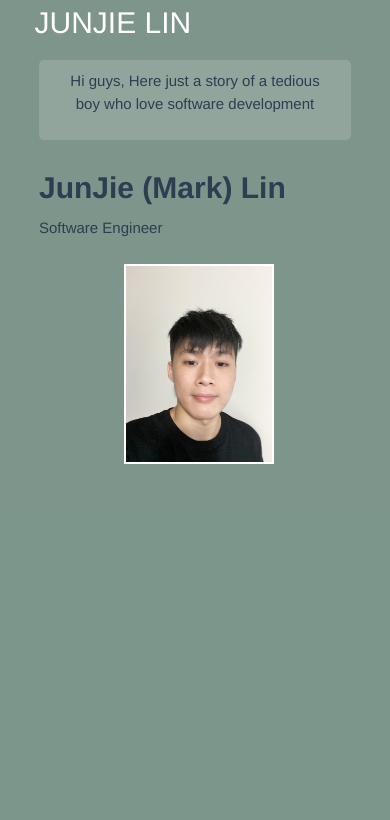
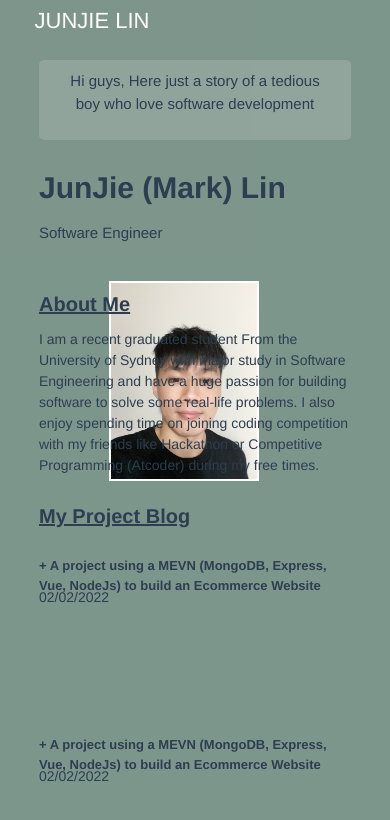
Before and after one commit to MarkYnot/profilioWeb, a Vue app in the folder client/: page /resume in a window 390 px wide. Shown: the top 820 px of the page. Built offline with nearby package versions, Linux system fonts and the light colour scheme; what vue-cookies, vue-mini-player would draw is missing.

Commit message:
update resume

```diff
--- a/client/src/components/hearder.vue
+++ b/client/src/components/hearder.vue
@@ -31,7 +31,7 @@
             >
                 <a-sub-menu >
                     <span slot="title" >
-                    <a-icon type="alert" theme="outlined" :style="{fontSize:'21px', color:'white'}" />
+                    <a-icon class="mobileList" type="menu" theme="outlined"/>
                     </span>
 
                     <a-menu-item key="setting:1">
@@ -62,7 +62,6 @@
           hasPhoto: false,
           photoCorrect: false,
           windowWidth: window.innerWidth
-
        }
 
     },
@@ -103,7 +102,7 @@
   padding: 0;
   line-height: 4.5vh;
   width: 100%;
-  overflow: hidden;
+  overflow: visible;
   text-align: center;
   border-bottom: 0px;
   border-top:0px;
@@ -135,9 +134,16 @@
   position: relative;
 
   margin-top: 11px;
-  // float:right;
   grid-column: 4;
   grid-row: 1;
+}
+
+.mobileList{
+  font-size:21px;
+  color:white;
+    @media screen and (max-width:280){
+         font-size: 10px;
+   }
 }
 
 // .searchBar{
--- a/client/src/views/resume.vue
+++ b/client/src/views/resume.vue
@@ -13,7 +13,7 @@
 
 
       <button class="rSideBarButton" @click="toggleCollapsed" :style="collapsed?'color: black' :'color: white'">
-              <a-icon :style="{fontSize:'24px',marginTop:'5px'}" :type="collapsed ? 'close' : 'menu-fold'" /></button>
+              <a-icon class="foldList" :style="{fontSize:'24px',marginTop:'5px'}" :type="collapsed ? 'close' : 'menu-fold'" /></button>
 
 
 
@@ -39,8 +39,47 @@
                 <img alt="" src="../assets/me.jpg"/>
             </div>
 
-        </div>
+            <div class="aboutMe">
+                 <p>About Me</p>
+                 <span>I am a recent graduated student From the University of Sydney with major study in Software Engineering and have a huge passion for building software to solve some real-life problems. I also enjoy spending time on joining coding competition with my friends like Hackathon or Competitive Programming (Atcoder) during my free times.</span>
 
+
+
+                 <p>My Project Blog</p>
+                 <div class="projectList" >
+                    <p> + A project using a MEVN (MongoDB, Express, Vue, NodeJs) to build an Ecommerce Website</p><br/><br/>
+                    <span>02/02/2022</span>
+                </div>
+
+                <div class="projectList" >
+                    <p> + A project using a MEVN (MongoDB, Express, Vue, NodeJs) to build an Ecommerce Website</p><br/><br/>
+                    <span>02/02/2022</span>
+                </div>
+
+                <div class="projectList" >
+                    <p> + A project using a MEVN (MongoDB, Express, Vue, NodeJs) to build an Ecommerce Website</p><br/><br/>
+                    <span>02/02/2022</span>
+                </div>
+
+                <div class="projectList" >
+                    <p> + A project using a MEVN (MongoDB, Express, Vue, NodeJs) to build an Ecommerce Website</p><br/><br/>
+                    <span>02/02/2022</span>
+                </div>
+
+
+                   <p>My habit</p>
+                   <span>Playing video game (puzzle and rogue-like), listening to music (Lo-fi), reading book (specially sci-fi), manga/anime, doing programming challenge (like Competitive Programming ) and learning about the computer</span>
+
+
+                    <p>I'm on the Internet</p>
+                     <!-- <ul>
+                        <li>hahah</li>
+                     </ul> -->
+            </div>
+
+
+
+   </div>
 </div>
 </template>
 
@@ -56,7 +95,8 @@ import '../assets/css/video.css'
           collapsed: false,
           allVideo:[],
           User:[],
-          collectionList:[]
+
+
        }
     },
 
@@ -82,6 +122,7 @@ import '../assets/css/video.css'
 </script>
 
 <style lang="scss" scoped>
+
  body{
   line-height:0;
 }
@@ -98,6 +139,7 @@ import '../assets/css/video.css'
   grid-template-rows: 60px 92%;
   background: rgba(86, 118, 105, 0.768);
   overflow-y: scroll;
+  overflow-x: scroll;
 }
 
  .hpHeader{
@@ -106,13 +148,13 @@ import '../assets/css/video.css'
     grid-column: 2/3;
     background: transparent;
     float:right;
+    // opacity: 0.4;
     // border-bottom: 2px solid #dbdbdb;
 }
 
 .rSideBarButton{
   width: 3vw;
   height: 3.6vh;
-  // background: black;
   background: none;
   border: 0;
   border-radius: 50%;
@@ -133,6 +175,10 @@ import '../assets/css/video.css'
    font-family: PingFang SC,HarmonyOS_Regular,Helvetica Neue,Microsoft YaHei,sans-serif!important;
    transition: 1s;
    z-index: 20;
+   @media screen and (max-width:767px){
+      font-size: 25px;
+      margin-top: 0.5vh;
+   }
 }
 
 // .buttonBack{
@@ -218,34 +264,58 @@ import '../assets/css/video.css'
   margin-top: 3vh;
   float:left;
   @media screen and (max-width:767px){
-       grid-column: 2/4;
+    grid-column: 2/4;
    }
 }
 
 .rName p{
+  height:0;
   float: left;
   font-size: 50px;
   font-weight: bolder;
-  margin-bottom:0 !important;
+
   @media screen and (max-width:769px){
    font-size: 40px;
   }
 
 }
 
+//For Samsung and Iphone
 @media screen and (max-width: 767px){
   .rName p{
-  float: left;
-  font-size: 30px;
-  font-weight: bolder;
-  margin-bottom:0 !important;
+    font-size: 30px;
   }
 
+
   .w{
-    font-size: 23px !important;
+    font-size: 23px !important;//dark mode icon
+
+}
+
+//For Galaxy Fold
+@media screen and (max-width: 280px){
+    .rName p{
+    font-size: 25px;
+  }
+
+  .avatar{
+       margin-left:40px !important;
+  }
+
+    }
+
+  .foldList{
+     font-size: 19px !important;
+  }
+
+  .rSideBarButton{
+     margin-top: 0.4vh;
+  }
+
+  .myName{
+     font-size: 22px !important;
   }
 }
-
 
 .rName span{
   float:left;
@@ -253,7 +323,6 @@ import '../assets/css/video.css'
   // position: absolute;
   font-size: 25px;
   @media screen and (max-width:767px){
-    line-height: 0px;
      font-size: 15px;
    }
 }
@@ -269,8 +338,8 @@ import '../assets/css/video.css'
   @media screen and (max-width:767px){
    grid-row: 3/4;
    grid-column: 2/4;
-   margin-top:0;
-   margin-left:85px;
+   margin-top:2vh;
+   margin-left:70px;
    width:150px;
    height:200px;
   }
@@ -281,6 +350,70 @@ import '../assets/css/video.css'
   height:100%;
 }
 
+.aboutMe{
+  grid-column: 2/4;
+  grid-row:3;
+  width: 100%;
+  height: 100%;
+}
+
+.aboutMe p{
+  float: left;
+  height:0;
+  font-size: 20px;
+  font-weight: 600;
+  text-decoration:underline;
+  margin-top:25px;
+}
+
+.aboutMe span{
+  float: left;
+  text-align: left;
+  margin-top:20px;
+}
+
+.projectList{
+    // float: left;
+    width: 100%;
+    height:20vh;
+    float: left;
+    margin-top:10px;
+}
+
+.projectList p{
+  text-decoration: none !important;
+  font-weight: 700;
+  font-size: 13px;
+  float: left;
+  text-align: left;
+}
+
+.projectList span{
+  float: left;
+  line-height: 1vh;
+}
+
+.projectList:hover{
+  background: rgb(153, 171, 197);
+}
+
+.socialMedia{
+    float: left;
+    width: fit;
+    height:10%;
+    border: solid 1px black;
+
+}
+
+.socialMedia a{
+  color: black !important;
+  float: left;
+
+}
+
+
+
+
 
 
 </style>
```
